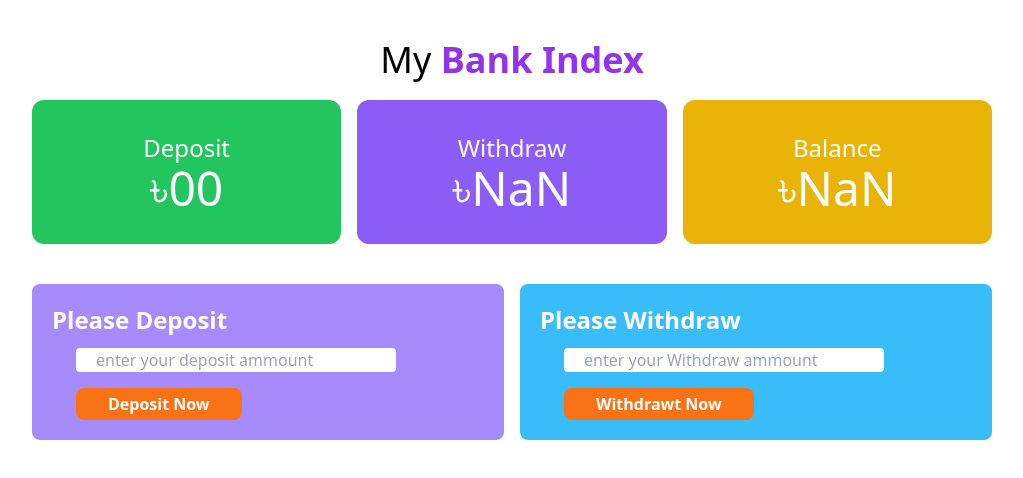
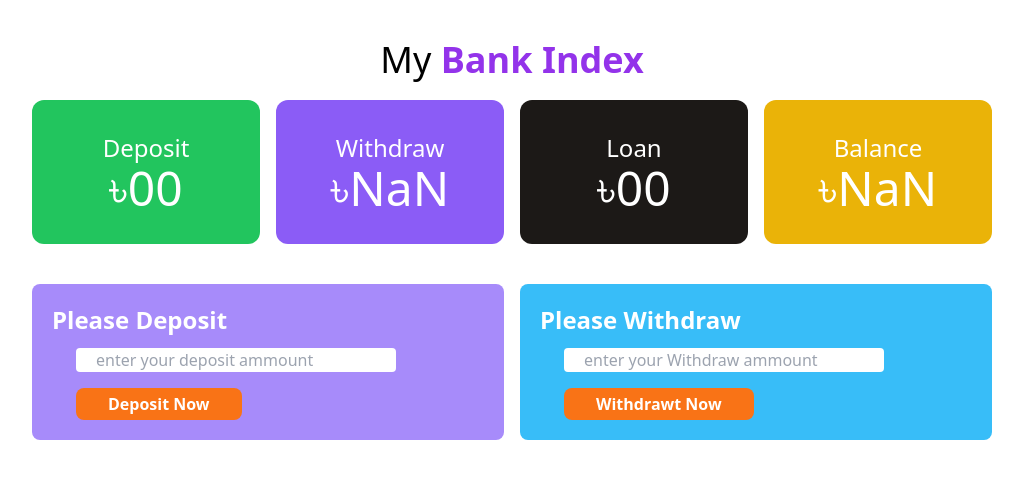
Before and after one commit to aradmirza/my_bank, a plain HTML site: page development/bank.html in a window 1280 px wide. Both pictures are taken after a click on the button "Withdrawt Now". Shown: the whole page, without its empty margins (128-1151 px from the left). Drawn offline with nearby package versions, Linux system fonts and the light colour scheme.

Commit message:
login file html change

```diff
--- a/development/bank.html
+++ b/development/bank.html
@@ -16,7 +16,7 @@
 
   <main>
     <section class="mt-5">
-      <div class="grid sm:grid-cols-1 md:grid-cols-2 lg:grid-cols-3 gap-4 w-9/12 m-auto">
+      <div class="grid sm:grid-cols-1 md:grid-cols-2 lg:grid-cols-4 gap-4 w-9/12 m-auto">
         <div class="bg-green-500 text-white text-center p-8 rounded-xl">
           <h4 class="text-2xl">Deposit</h4>
           <h1 class="text-5xl">৳<span id="displayDeposit-ammount">00</span></h1>
@@ -25,9 +25,13 @@
           <h4 class="text-2xl">Withdraw</h4>
           <h1 class="text-5xl">৳<span id="display-withdraw">00</span></h1>
         </div>
+        <div class="bg-stone-900 text-white text-center p-8 rounded-xl">
+          <h4 class="text-2xl">Loan</h4>
+          <h1 class="text-5xl">৳<span id="display-loan">00</span></h1>
+        </div>
         <div class="bg-yellow-500 text-white text-center p-8 rounded-xl">
           <h4 class="text-2xl">Balance</h4>
-          <h1 class="text-5xl">৳<span id="total-balance">95</span></h1>
+          <h1 class="text-5xl">৳<span id="total-balance">00</span></h1>
         </div>
       </div>
     </section>
--- a/js/withdraw.js
+++ b/js/withdraw.js
@@ -27,6 +27,22 @@ document.getElementById('withdraw-btn').addEventListener('click', function(){
   totalBalanceArea.innerText = totalBalanceAddition;
 
 
+  const loanDisplay = document.getElementById('display-loan');
+  const loanDisplayString = loanDisplay.innerText;
+  const loanDisplayAmmount = parseFloat(loanDisplayString);
+
+  // for(let i = -n; i < -0; i--){
+  //   let vo = i;
+  // }
+
+  // if(totalBalanceAddition < 0){
+  //   totalBalanceArea.innerText = 0;
+  // }
+  // else if(totalBalanceAddition <= i){
+  //   loanDisplay.innerText = totalBalanceAddition;
+  // }
+
+
 
 
 
```
Also changed, not shown: index.html (+2 -0 lines).
